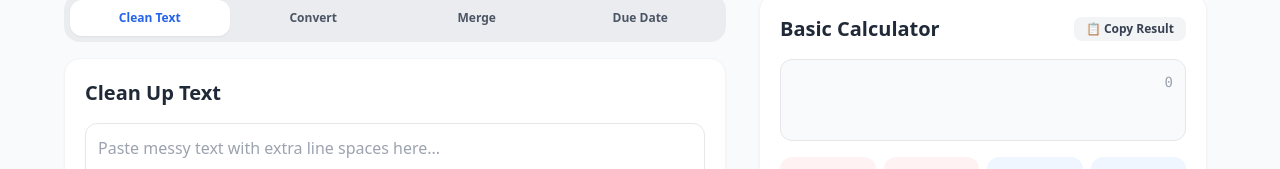
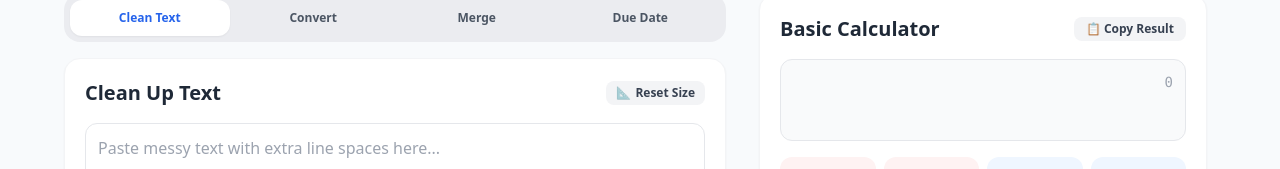
Before and after one commit to tijnara/easy-doc-tools, a Next.js app: page / in a window 1280 px wide. Shown: the part 134-303 px from the top of the page. Built offline with nearby package versions, Linux system fonts and the light colour scheme; no server answers; the database is empty.

Commit message:
Add reset size button and refactor clear functionality in LineDeleter component

```diff
--- a/components/LineDeleter.js
+++ b/components/LineDeleter.js
@@ -88,8 +88,12 @@ export default function LineDeleter() {
 
     const handleClear = () => {
         setInput('');
-        setBoxDimensions(INITIAL_DIMENSIONS); // Resets box size to default on clear
         showToast('Cleared!');
+    };
+
+    const handleResetSize = () => {
+        setBoxDimensions(INITIAL_DIMENSIONS);
+        showToast('Box size reset!');
     };
 
     const handleCopyOnly = () => {
@@ -105,13 +109,27 @@ export default function LineDeleter() {
 
     return (
         <div className="flex flex-col gap-4 p-5 bg-white dark:bg-slate-900 rounded-2xl shadow-sm border border-gray-100 dark:border-slate-800 transition-colors duration-300">
+            {/* Header Bar */}
             <div className="flex justify-between items-center">
                 <h2 className="text-xl font-bold text-gray-800 dark:text-white">Clean Up Text</h2>
-                {feedback && (
-                    <span className="text-xs font-bold text-green-600 dark:text-green-400 bg-green-50 dark:bg-green-950/40 px-2.5 py-1 rounded-full border border-green-200 dark:border-green-900/50">
-                        ✓ {feedback}
-                    </span>
-                )}
+
+                <div className="flex items-center gap-2">
+                    {feedback && (
+                        <span className="text-xs font-bold text-green-600 dark:text-green-400 bg-green-50 dark:bg-green-950/40 px-2.5 py-1 rounded-full border border-green-200 dark:border-green-900/50">
+                            ✓ {feedback}
+                        </span>
+                    )}
+
+                    {/* Dedicated Reset Box Size Button */}
+                    <button
+                        onClick={handleResetSize}
+                        title="Reset text box size to default"
+                        className="px-2.5 py-1 bg-gray-100 dark:bg-slate-800 hover:bg-gray-200 dark:hover:bg-slate-700 text-gray-700 dark:text-gray-300 text-xs font-bold rounded-lg transition flex items-center gap-1"
+                    >
+                        <span>📐</span>
+                        <span className="hidden sm:inline">Reset Size</span>
+                    </button>
+                </div>
             </div>
 
             {/* Resizable Textarea Container */}
```
